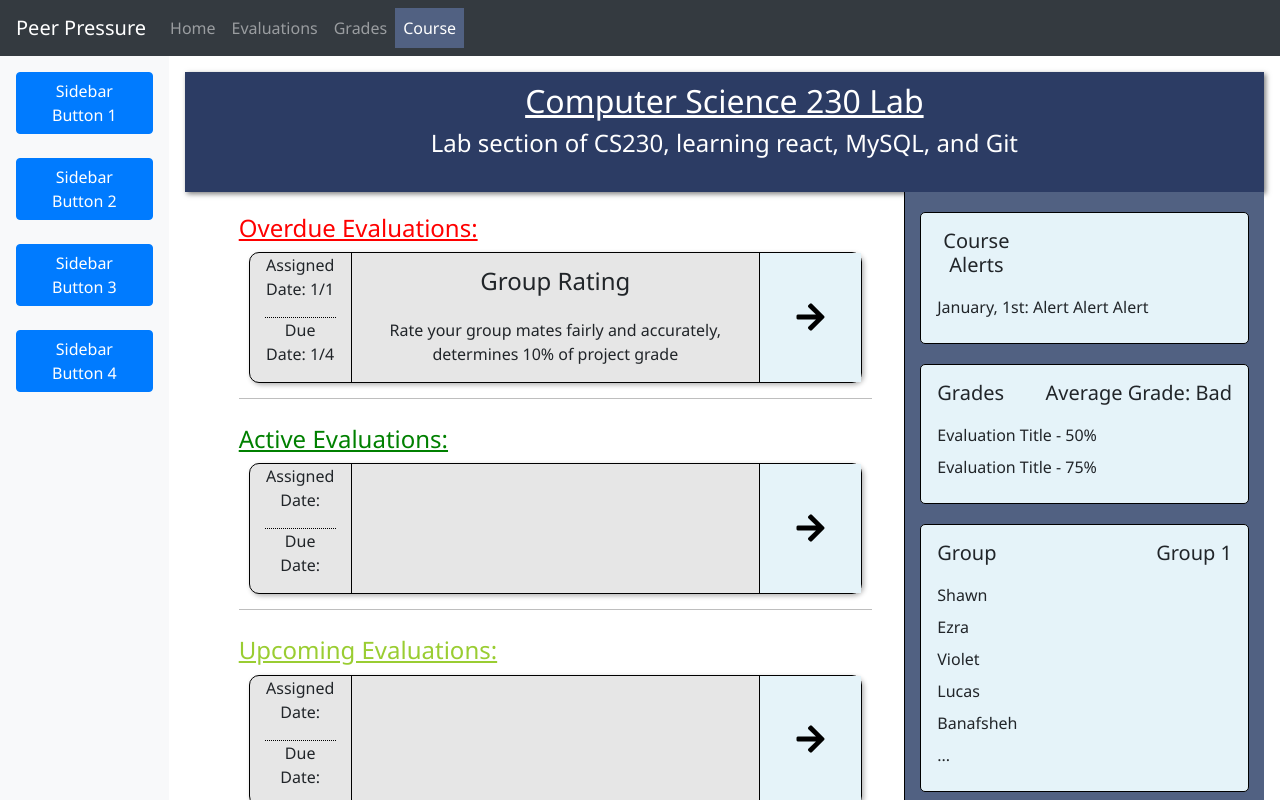
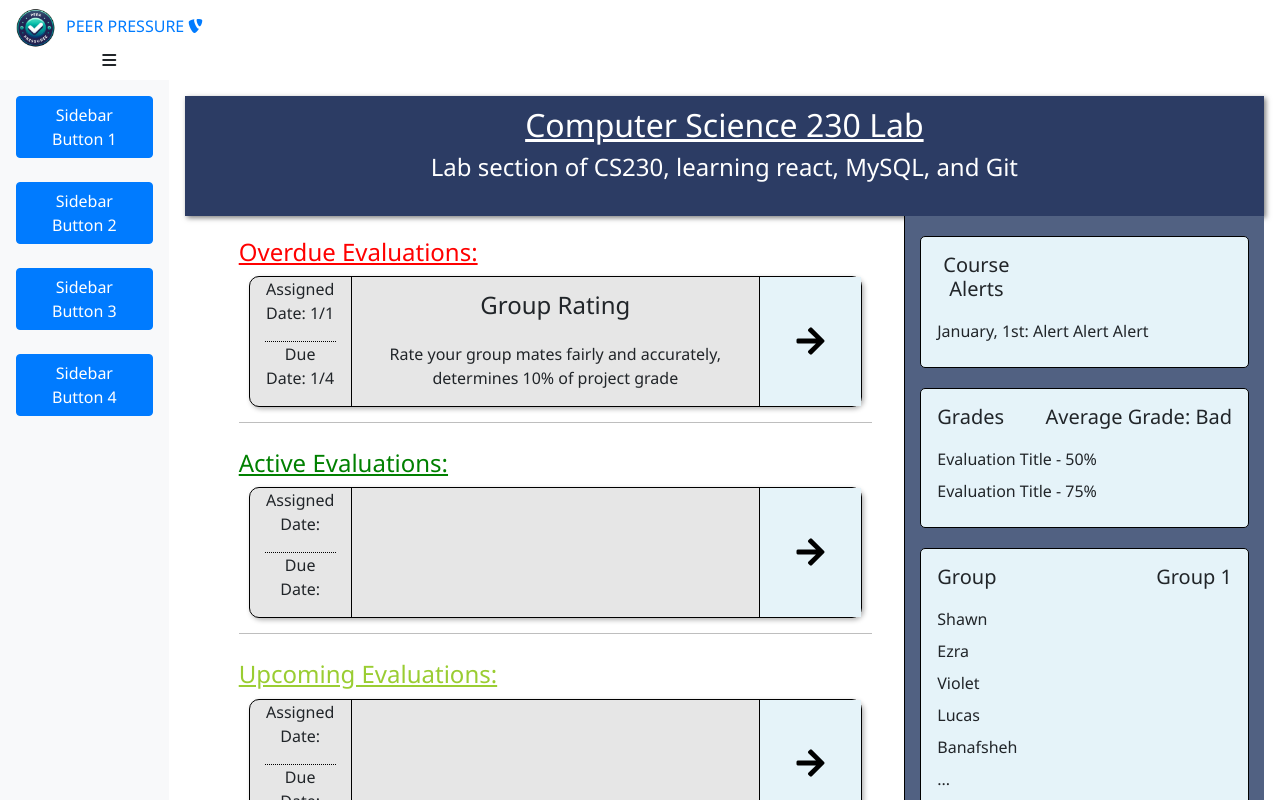
Before and after one commit to WVU-CS230-2024-05-Group02/Peer_Pressure, a React (Create React App) app: page /course in a window 1280 px wide. Shown: the top 800 px of the page. Built offline with nearby package versions, Linux system fonts and the light colour scheme.

Commit message:
changes in app.js and navbar.js

```diff
--- a/src/App.js
+++ b/src/App.js
@@ -11,7 +11,6 @@ import AnswerEvaluation from './pages/AnswerEvaluation';
 import ManageStudentsPage from "./pages/ManageStudentsPage";
 import Alert from './components/Alert';
 import Navbar from './components/Navbar'; // new
-
 
 function App() {
     return (
@@ -27,7 +26,7 @@ function App() {
                     {/* add other routes here */}
                 </Routes>
             </Router>
-            <Alert />
+            <Alert /> {/* render Alert component */}
         </div>
     );
 }
--- a/src/components/Navbar.js
+++ b/src/components/Navbar.js
@@ -1,31 +1,23 @@
-import React from 'react';
+import React, {useState} from 'react';
 import 'bootstrap/dist/css/bootstrap.css';
-import { NavLink } from 'react-router-dom';
+import { Link } from 'react-router-dom';
 
-const Navbar = () => {
+function Navbar() {
+  const [click, setClick] = useState(false);
   return (
-    <nav className="navbar navbar-expand-lg navbar-dark bg-dark">
-      <NavLink className="navbar-brand" to="/">Peer Pressure</NavLink>
-      <button className="navbar-toggler" type="button" data-toggle="collapse" data-target="#navbarNav" aria-controls="navbarNav" aria-expanded="false" aria-label="Toggle navigation">
-        <span className="navbar-toggler-icon"></span>
-      </button>
-      <div className="collapse navbar-collapse" id="navbarNav">
-        <ul className="navbar-nav mr-auto">
-          <li className="nav-item">
-            <NavLink exact to="/" className="nav-link" activeClassName="active">Home</NavLink>
-          </li>
-          <li className="nav-item">
-            <NavLink to="/evaluations" className="nav-link" activeClassName="active">Evaluations</NavLink>
-          </li>
-          <li className="nav-item">
-            <NavLink to="/grades" className="nav-link" activeClassName="active">Grades</NavLink>
-          </li>
-          <li className="nav-item">
-            <NavLink to="/course" className="nav-link" activeClassName="active">Course</NavLink>
-          </li>
-        </ul>
+    <>
+    <nav className="navbar">
+      <div className='navbar-container'>
+        <Link to='/' classNmae='navbar-logo'>
+          <img src="/PeerPressureLogo.png" alt="Peer Pressure Logo" style={{ width: '40px', height: '40px', marginRight: '10px' }} />
+          PEER PRESSURE <i className='fab fa-typo3' />
+        </Link>
+        <div className='menu-icon'>
+          <i className={click ? 'fas-fa-times': 'fa-solid fa-bars'} />
+        </div>
       </div>
     </nav>
+    </>
   );
 };
 
```
